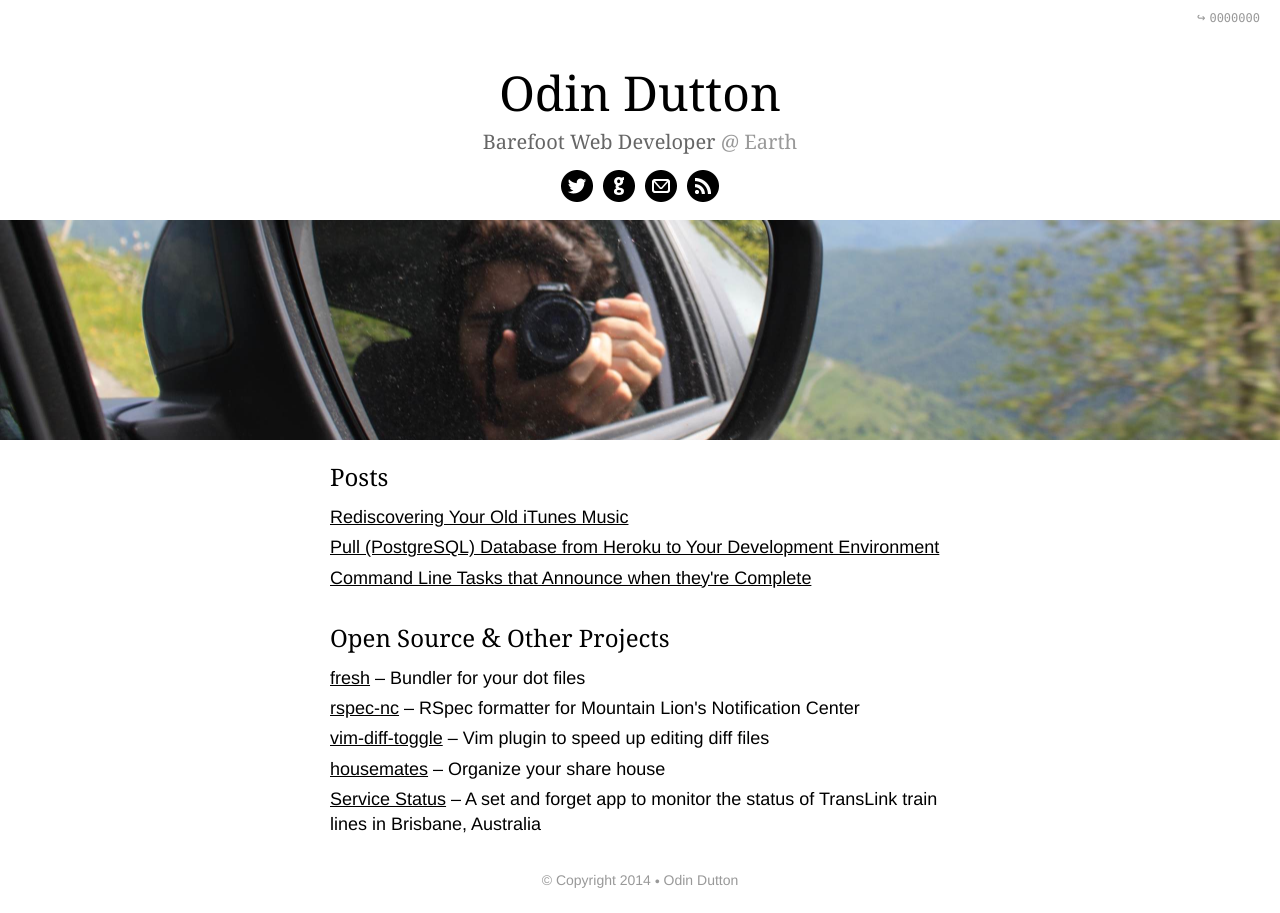
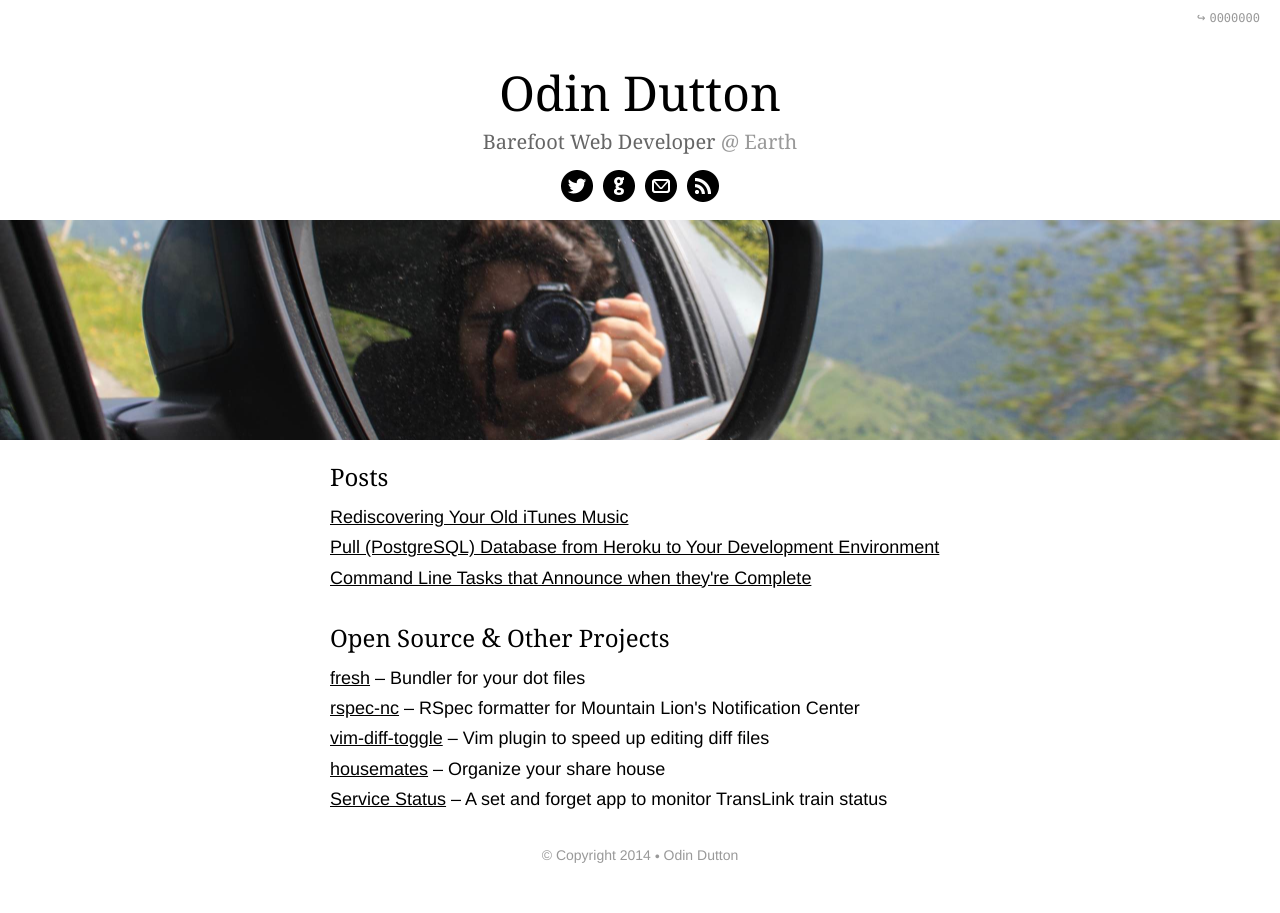
Before and after one commit to twe4ked/odindutton.com, a Jekyll site: the page built from index.html, in a window 1280 px wide. Built offline with Jekyll 4.4.1, drawn with Linux system fonts in a browser that asks for light colours; Markdown is read by kramdown in place of the engine named in the settings; comment, search, counter and statistics services are not loaded.

Commit message:
Wording
It fits on one line now!

```diff
--- a/_data/projects.yml
+++ b/_data/projects.yml
@@ -16,4 +16,4 @@
 
 - name: Service Status
   url: http://servicestatusapp.com
-  description: A set and forget app to monitor the status of TransLink train lines in Brisbane, Australia
+  description: A set and forget app to monitor TransLink train status
```
